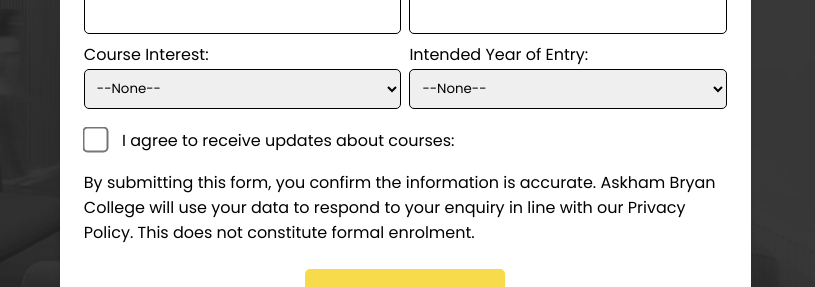
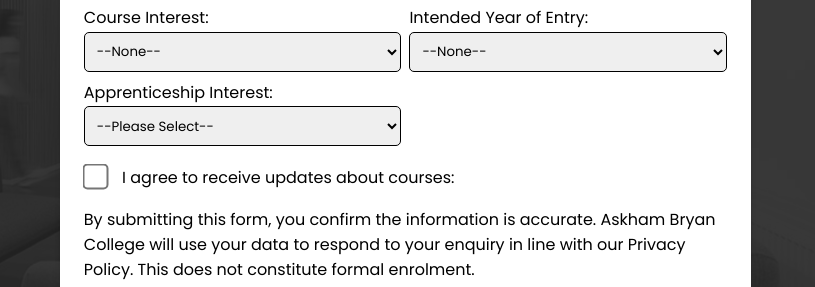
Before and after one commit to Keb4ng/BPC---Marketing, a plain HTML site: page index.html in a window 1280 px wide. Shown: the part 1130-1417 px from the top of the page, 465-1280 px from the left. Drawn offline with nearby package versions, Linux system fonts and the light colour scheme; a script that the page names is missing.

Commit message:
first commit22

```diff
--- a/index.html
+++ b/index.html
@@ -12,7 +12,7 @@
     />
     <link rel="icon" type="image/x-icon" href="./media/BPC-logo.png" />
     <meta http-equiv="Content-type" content="text/html; charset=UTF-8" />
-    <title>Askham Bryan College</title>
+    <title>Bournemouth & Poole College</title>
   </head>
   <body>
     <div class="nth-section">
@@ -158,6 +158,28 @@
                 </select>
               </div>
 
+              <div class="form-row">
+                <label for="apprenticeship-interest"
+                  >Apprenticeship Interest:</label
+                >
+                <select
+                  id="apprenticeship-interest"
+                  title="Apprenticeship Interest"
+                >
+                  <option value="">--Please Select--</option>
+                  <option value="aerospace">Aerospace Engineering</option>
+                  <option value="business">Business Administration</option>
+                  <option value="construction">Construction & Trades</option>
+                  <option value="digital">Digital & IT</option>
+                  <option value="healthcare">Health & Social Care</option>
+                  <option value="hospitality">Hospitality & Catering</option>
+                  <option value="engineering">Mechanical Engineering</option>
+                  <option value="electrical">Electrical Installation</option>
+                  <option value="automotive">Motor Vehicle</option>
+                  <option value="hair-beauty">Hair & Beauty</option>
+                </select>
+              </div>
+
               <div class="form-row span-2">
                 <label for="00NHo00000djnTT">
                   <input
```
